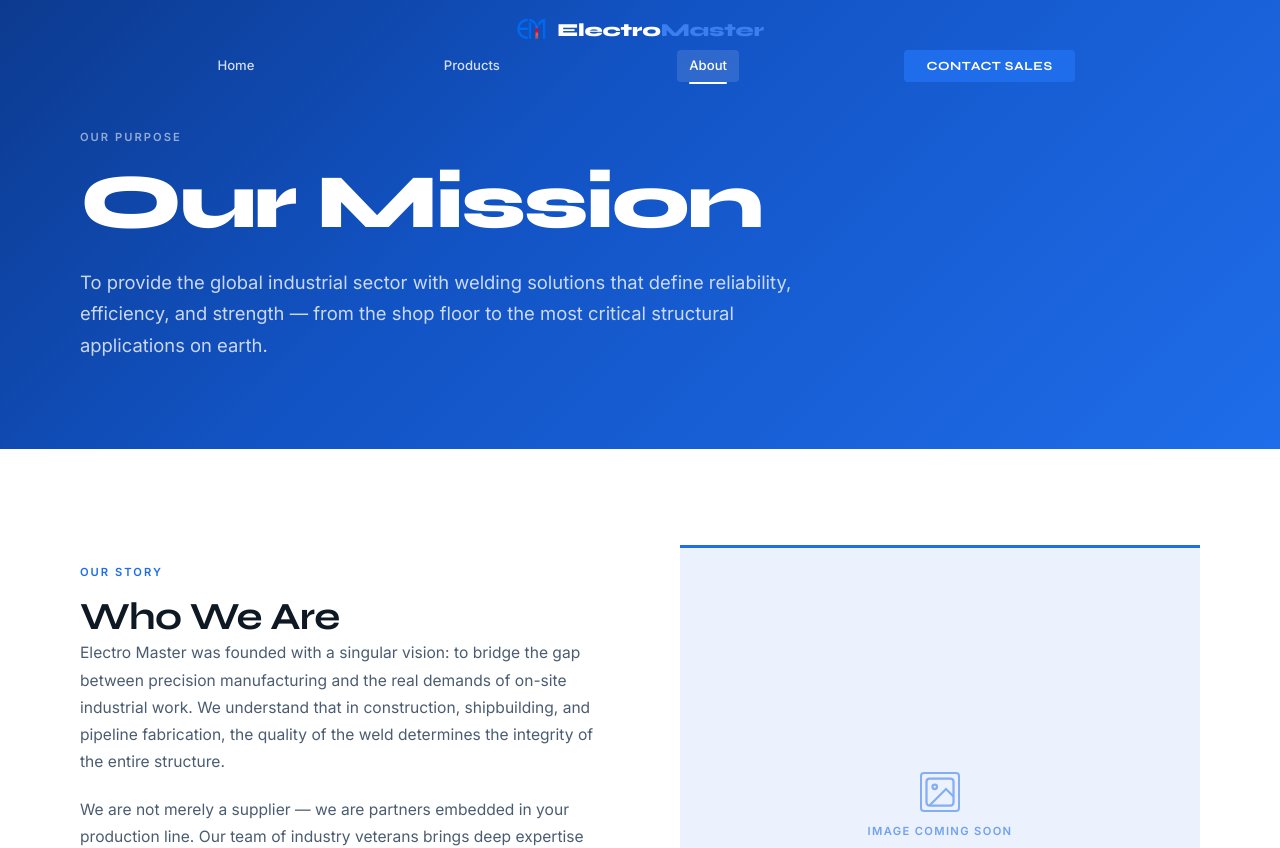
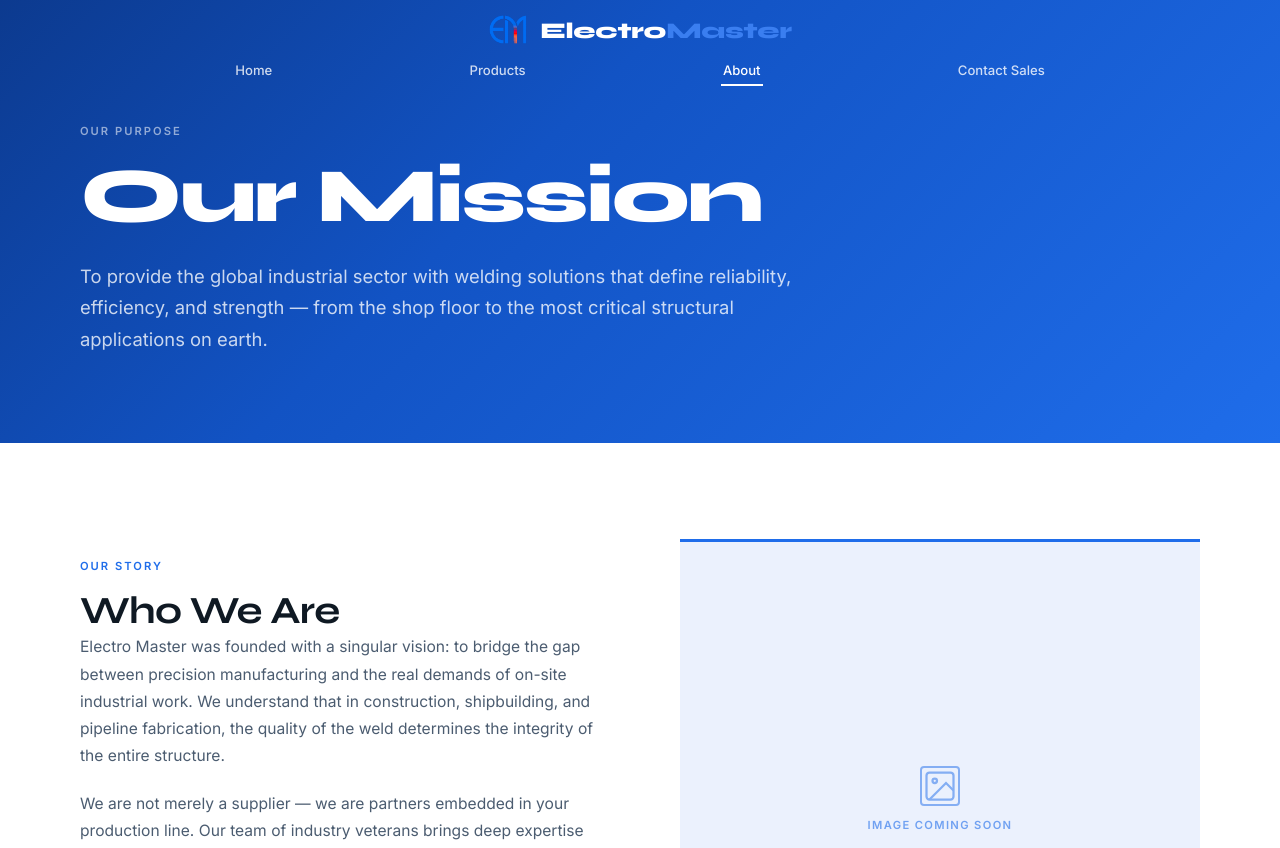
Before and after one commit to smitster1403/electro_master, a Next.js app: page /about in a window 1280 px wide. Shown: the top 848 px of the page. Built offline with nearby package versions, Linux system fonts and the light colour scheme.

Commit message:
refactor(navbar): enhance scroll and proximity detection; update styles for improved responsiveness
style(globals): adjust navbar height for better layout

style(about, contact, products): update hero padding for consistent spacing

```diff
--- a/src/app/components/navbar.tsx
+++ b/src/app/components/navbar.tsx
@@ -1,18 +1,22 @@
 "use client";
 
-import React, { useState, useEffect } from "react";
+import React, { useState, useEffect, useRef } from "react";
 import Link from "next/link";
 import Image from "next/image";
 import { usePathname } from "next/navigation";
 import "../styling/navbar.css";
 
 const NavBar = () => {
-    const pathname = usePathname();
-    const [scrolled, setScrolled] = useState(false);
-    const [menuOpen, setMenuOpen] = useState(false);
+    const pathname  = usePathname();
+    const headerRef = useRef<HTMLElement>(null);
+
+    const [scrolled,  setScrolled]  = useState(false);
+    const [nearNav,   setNearNav]   = useState(false);
+    const [menuOpen,  setMenuOpen]  = useState(false);
 
     const isActive = (p: string) => pathname === p ? "active" : "";
 
+    /* Scroll detection — triggers is-scrolled class */
     useEffect(() => {
         const onScroll = () => setScrolled(window.scrollY > 40);
         window.addEventListener("scroll", onScroll, { passive: true });
@@ -20,23 +24,52 @@ const NavBar = () => {
         return () => window.removeEventListener("scroll", onScroll);
     }, []);
 
+    /*
+     * Proximity detection — show nav-row when mouse is within 15 px
+     * of the header's current bottom edge (works whether collapsed or
+     * expanded, because getBoundingClientRect reflects live height).
+     */
+    useEffect(() => {
+        const onMove = (e: MouseEvent) => {
+            if (!headerRef.current) return;
+            const bottom = headerRef.current.getBoundingClientRect().bottom;
+            setNearNav(e.clientY <= bottom + 15);
+        };
+        window.addEventListener("mousemove", onMove, { passive: true });
+        return () => window.removeEventListener("mousemove", onMove);
+    }, []);
+
+    /* Close mobile drawer on route change */
     useEffect(() => { setMenuOpen(false); }, [pathname]);
+
+    /*
+     * nav-open = true when:
+     *   • user is at the top of the page (!scrolled), OR
+     *   • user has scrolled but the mouse is near the navbar
+     */
+    const navOpen = !scrolled || nearNav;
 
     return (
         <header
-            className={`site-header ${scrolled ? "is-scrolled" : ""} ${menuOpen ? "menu-open" : ""}`}
+            ref={headerRef}
+            className={[
+                "site-header",
+                scrolled  ? "is-scrolled" : "",
+                navOpen   ? "nav-open"    : "",
+                menuOpen  ? "menu-open"   : "",
+            ].join(" ")}
             role="banner"
         >
             <nav className="nav-inner wrap" aria-label="Main navigation">
 
-                {/* ── Row 1: Logo centred, burger at right (mobile only) ── */}
+                {/* ── Row 1: Logo centred (always visible) ── */}
                 <div className="nav-top">
                     <Link href="/" className="nav-brand" aria-label="ElectroMaster — home">
                         <Image
                             src="/logo.png"
                             alt=""
-                            width={32}
-                            height={32}
+                            width={42}
+                            height={42}
                             className="nav-logo-img"
                             priority
                         />
@@ -56,7 +89,7 @@ const NavBar = () => {
                     </button>
                 </div>
 
-                {/* ── Row 2: Links + CTA, evenly spaced (desktop only) ── */}
+                {/* ── Row 2: Links — driven by nav-open class ── */}
                 <div className="nav-row">
                     <ul className="nav-links" role="list" aria-label="Site pages">
                         <li>
@@ -75,7 +108,7 @@ const NavBar = () => {
                             </Link>
                         </li>
                     </ul>
-                    <Link href="/contact" className="btn btn-primary nav-cta">
+                    <Link href="/contact" className={`nav-link ${isActive("/contact")}`}>
                         Contact Sales
                     </Link>
                 </div>
--- a/src/app/globals.css
+++ b/src/app/globals.css
@@ -40,7 +40,7 @@
   --shadow-lg:  0 24px 64px rgba(15,25,35,0.12);
 
   /* ── Layout ─────────────────────────────────────────── */
-  --nav-h:    90px;
+  --nav-h:    64px;   /* collapsed height (logo row only) */
   --max-w:    1200px;
   --max-w-xl: 1400px;
   --gutter:   clamp(20px, 4vw, 40px);
--- a/src/app/styling/about.css
+++ b/src/app/styling/about.css
@@ -10,7 +10,7 @@
 /* ── Hero banner ──────────────────────────────────────────── */
 .about-hero {
     background: linear-gradient(135deg, #0c3a8f 0%, #1253c4 40%, #1f6dea 100%);
-    padding: calc(var(--nav-h) + 32px) 0 88px;
+    padding: 116px 0 88px;
 }
 
 .about-hero-overline {
--- a/src/app/styling/contact.css
+++ b/src/app/styling/contact.css
@@ -11,7 +11,7 @@
 /* ── Hero banner ──────────────────────────────────────────── */
 .contact-hero {
     background: linear-gradient(135deg, #0c3a8f 0%, #1253c4 40%, #1f6dea 100%);
-    padding: calc(var(--nav-h) + 24px) 0 72px;
+    padding: 116px 0 72px;
     margin-bottom: -56px;
 }
 
--- a/src/app/styling/navbar.css
+++ b/src/app/styling/navbar.css
@@ -1,6 +1,9 @@
 /* ══════════════════════════════════════════════════════════════
-   NAVBAR — Two-row: logo centred on top, links evenly spaced below
-   Transparent over hero → solid white on scroll
+   NAVBAR
+   At top of page: nav-open class applied → links always visible.
+   On scroll: collapses to logo only.
+   Mouse within 15px of header: nav-open re-applied → links visible.
+   Transparent over hero → solid white on scroll.
 ══════════════════════════════════════════════════════════════ */
 
 .site-header {
@@ -13,7 +16,7 @@
 }
 
 .site-header.is-scrolled {
-    background: rgba(255,255,255,0.97);
+    background: rgba(255,255,255,0.96);
     backdrop-filter: blur(10px);
     -webkit-backdrop-filter: blur(10px);
 }
@@ -22,23 +25,23 @@
 .nav-inner {
     display: flex;
     flex-direction: column;
-    padding: 12px 0 9px;
-    gap: 2px;
+    padding: 10px 0 8px;
+    gap: 0;
 }
 
-/* ── Row 1: Logo centred ─────────────────────────────────── */
+/* ── Row 1: Logo centred (always visible) ────────────────── */
 .nav-top {
     display: flex;
     justify-content: center;
     align-items: center;
-    position: relative; /* anchor for burger absolute positioning */
-    min-height: 36px;
+    position: relative;
+    min-height: 42px;
 }
 
 .nav-brand {
     display: flex;
     align-items: center;
-    gap: 9px;
+    gap: 10px;
     text-decoration: none;
 }
 
@@ -46,7 +49,7 @@
 
 .nav-brand-name {
     font-family: var(--font-syne), 'Syne', sans-serif;
-    font-size: 1.15rem;
+    font-size: 1.4rem;
     font-weight: 800;
     letter-spacing: -0.01em;
     color: var(--white);
@@ -60,77 +63,103 @@
     font-style: normal;
 }
 
-.is-scrolled .nav-brand-name      { color: var(--ink); }
-.is-scrolled .nav-brand-name em   { color: var(--blue); }
+.is-scrolled .nav-brand-name    { color: var(--ink); }
+.is-scrolled .nav-brand-name em { color: var(--blue); }
 
-/* ── Row 2: Links + CTA, evenly spaced ──────────────────── */
+/* ── Row 2: Links — collapsed, reveal on hover ───────────── */
 .nav-row {
     display: flex;
     align-items: center;
     justify-content: space-evenly;
     width: 100%;
+    overflow: hidden;
+    max-height: 0;
+    opacity: 0;
+    pointer-events: none;
+    padding: 0;
+    transition:
+        max-height 0.32s var(--ease),
+        opacity    0.25s var(--ease),
+        padding    0.32s var(--ease);
+}
+
+/* Reveal when nav-open class is applied (at top of page or mouse near header) */
+.nav-open .nav-row {
+    max-height: 48px;
+    opacity: 1;
+    pointer-events: auto;
+    padding: 4px 0 6px;
 }
 
 /*
  * display:contents removes the <ul> box — its <li> children
- * become direct flex children of .nav-row, enabling true
- * 4-item space-evenly distribution with the CTA button.
+ * become direct flex children of .nav-row, so all four items
+ * (3 links + Contact Sales) share the same space-evenly layout.
  */
 .nav-links {
     display: contents;
     list-style: none;
 }
 
-/* li items now participate directly in .nav-row flex layout */
-.nav-links li { display: flex; align-items: center; }
+.nav-links li {
+    display: flex;
+    align-items: center;
+}
 
+/* All nav items — identical style, no background */
 .nav-link {
     font-family: var(--font-inter), sans-serif;
     font-size: 0.82rem;
     font-weight: 500;
-    color: rgba(255,255,255,0.82);
+    color: rgba(255,255,255,0.8);
     text-decoration: none;
-    padding: 5px 12px;
-    border-radius: 4px;
-    transition: color 0.2s var(--ease), background-color 0.2s var(--ease);
+    padding: 4px 2px;
     position: relative;
     white-space: nowrap;
+    transition: color 0.2s var(--ease);
+    background: none;
+    border: none;
+}
+
+/* Underline on hover */
+.nav-link::after {
+    content: '';
+    position: absolute;
+    bottom: 0;
+    left: 0;
+    right: 0;
+    height: 1.5px;
+    background: currentColor;
+    transform: scaleX(0);
+    transform-origin: center;
+    transition: transform 0.22s var(--ease);
 }
 
 .nav-link:hover {
     color: var(--white);
-    background: rgba(255,255,255,0.1);
 }
 
+.nav-link:hover::after {
+    transform: scaleX(1);
+}
+
+/* Active state — underline always visible */
 .nav-link.active {
     color: var(--white);
-    background: rgba(255,255,255,0.12);
 }
 
 .nav-link.active::after {
-    content: '';
-    position: absolute;
-    inset-block-end: -2px;
-    inset-inline: 12px;
-    height: 2px;
-    background: var(--white);
-    border-radius: 1px;
+    transform: scaleX(1);
 }
 
 /* Scrolled state — links go dark */
 .is-scrolled .nav-link              { color: var(--text-mid); }
-.is-scrolled .nav-link:hover        { color: var(--ink); background: var(--surface); }
-.is-scrolled .nav-link.active       { color: var(--blue); background: var(--blue-light); }
-.is-scrolled .nav-link.active::after { background: var(--blue); }
+.is-scrolled .nav-link:hover        { color: var(--ink); }
+.is-scrolled .nav-link.active       { color: var(--blue); }
+.is-scrolled .nav-link.active::after,
+.is-scrolled .nav-link:hover::after { background: currentColor; }
 
-/* CTA button */
-.nav-cta {
-    padding: 8px 20px;
-    font-size: 0.78rem;
-    white-space: nowrap;
-}
-
-/* ── Hamburger (mobile only, absolute in nav-top) ────────── */
+/* ── Hamburger (mobile only) ─────────────────────────────── */
 .nav-burger {
     display: none;
     position: absolute;
@@ -224,11 +253,14 @@
 }
 
 .drawer-contact a { text-decoration: none; color: inherit; transition: color 0.2s; }
-.drawer-contact a:hover { color: rgba(255,255,255,0.75); }
+.drawer-contact a:hover { color: rgba(255,255,255,0.8); }
 .is-scrolled .drawer-contact a:hover { color: var(--blue); }
 
 /* ── Responsive ──────────────────────────────────────────── */
 @media (max-width: 768px) {
-    .nav-row    { display: none; }   /* hide desktop links + CTA */
-    .nav-burger { display: flex; }   /* show hamburger in nav-top */
+    /* Hide the desktop link row entirely on mobile */
+    .nav-open .nav-row,
+    .nav-row { display: none; }
+
+    .nav-burger { display: flex; }
 }
--- a/src/app/styling/products.css
+++ b/src/app/styling/products.css
@@ -10,7 +10,7 @@
 /* ── Header banner ────────────────────────────────────────── */
 .products-header {
     background: linear-gradient(135deg, #0c3a8f 0%, #1253c4 40%, #1f6dea 100%);
-    padding: calc(var(--nav-h) + 24px) 0 72px;
+    padding: 116px 0 72px;
     text-align: center;
 }
 
```
